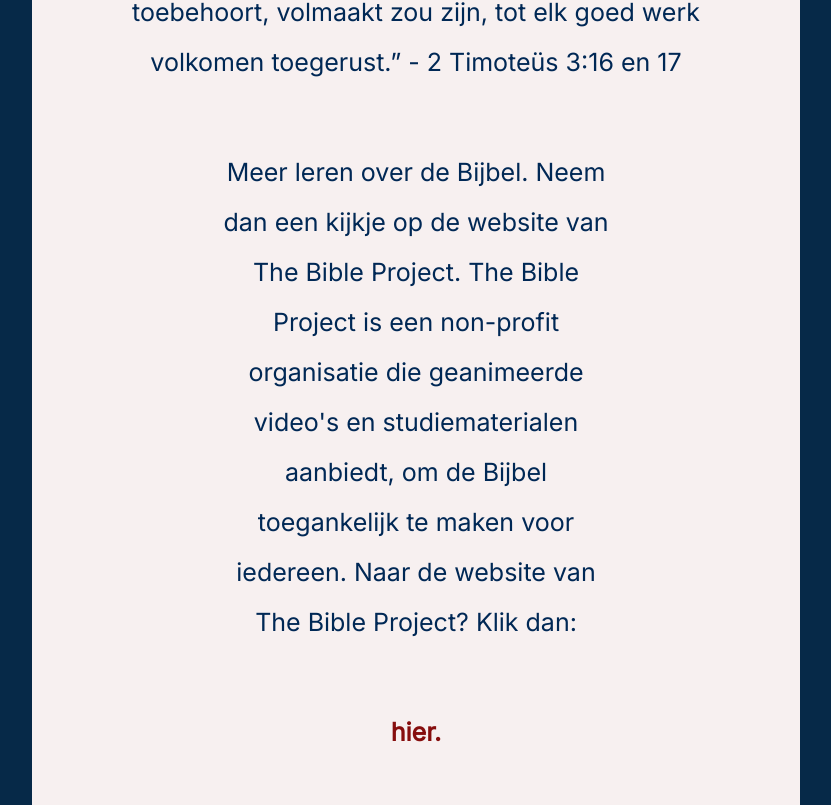
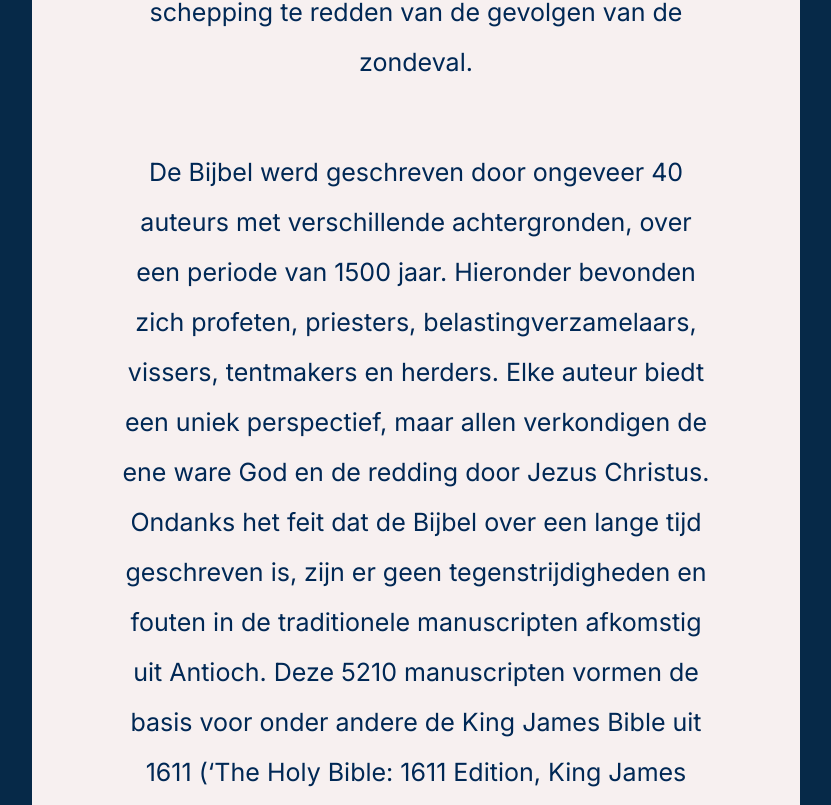
Before and after one commit to opesnoir/NOVI-frontend-2023-eindopdracht-mirre-jubileebibleapp, a React (Create React App) app: page /about-Bible in a window 1280 px wide. Shown: the part 1195-2000 px from the top of the page, without its empty margins (224-1055 px from the left). Built offline with nearby package versions, Linux system fonts and the light colour scheme.

Commit message:
over de Bijbel pagina aangepast, zowel qua inhoud als qua volgorde

```diff
--- a/src/pages/aboutBible/AboutBible.jsx
+++ b/src/pages/aboutBible/AboutBible.jsx
@@ -1,7 +1,8 @@
 import React from 'react';
 import Image from "../../components/Image/Image";
 import AboutInput from "../../components/AboutInput/AboutInput";
-import styles from "./AboutBible.module.css";
+/*import styles from "./AboutBible.module.css";*/
+import styles from "../../components/AboutInput/AboutInput.module.css";
 import schapen from "../../assets/about-sheeps-pexels-nazım-can-pirinç-11443337.jpg"
 
 const AboutBible = () => {
@@ -9,12 +10,11 @@
         <>
             <AboutInput
                 title="Over de Bijbel"
-                paragraphOne="De Bijbel is een verzameling van zesenzestig boeken. Het zijn geen losse boeken, maar afgeronde Bijbelgedeelten die ieder een stuk van een groter verhaal vertellen. Te weten het verhaal van de Elohim JHWH (de God van Abraham, Isaak en Jacob) en Zijn plan om de gevallen schepping te redden van de gevolgen van de zondeval."
-                paragraphTwo=" “Heel de Schrift is door God ingegeven en is nuttig om daarmee te onderwijzen, te weerleggen, te verbeteren en op te voeden in de rechtvaardigheid, opdat de mens die God toebehoort, volmaakt zou zijn, tot elk goed werk volkomen toegerust.” - 2 Timoteüs 3:16 en 17 "
-                children=""
+                paragraphOne=" “Heel de Schrift is door God ingegeven en is nuttig om daarmee te onderwijzen, te weerleggen, te verbeteren en op te voeden in de rechtvaardigheid, opdat de mens die God toebehoort, volmaakt zou zijn, tot elk goed werk volkomen toegerust.” - 2 Timoteüs 3:16 en 17 "
+                paragraphTwo="De Bijbel is een verzameling van zesenzestig boeken. Het zijn geen losse boeken, maar afgeronde Bijbelgedeelten die ieder een stuk van een groter verhaal vertellen. Te weten het verhaal van de Elohim JHWH (de God van Abraham, Isaak en Jacob) en Zijn plan om de gevallen schepping te redden van de gevolgen van de zondeval."
+                signature="Jubilee"
             >
-                <p className={styles.about__p}>Meer leren over de Bijbel. Neem dan een kijkje op de website van The Bible Project. The Bible Project is een non-profit organisatie die geanimeerde video's en studiematerialen aanbiedt, om de Bijbel toegankelijk te maken voor iedereen. Naar de website van The Bible Project? Klik dan: </p>
-                <p><a className={styles.about__a} target="_blank" href="https://bibleproject.com/Dutch/">hier.</a></p>
+                <p className={styles.about__p}>De Bijbel werd geschreven door ongeveer 40 auteurs met verschillende achtergronden, over een periode van 1500 jaar. Hieronder bevonden zich profeten, priesters, belastingverzamelaars, vissers, tentmakers en herders. Elke auteur biedt een uniek perspectief, maar allen verkondigen de ene ware God en de redding door Jezus Christus. Ondanks het feit dat de Bijbel over een lange tijd geschreven is, zijn er geen tegenstrijdigheden en fouten in de traditionele manuscripten afkomstig uit Antioch. Deze 5210 manuscripten vormen de basis voor onder andere de King James Bible uit 1611 (‘The Holy Bible: 1611 Edition, King James Version’).</p>
             </AboutInput>
             <Image
                 image={schapen}
--- a/src/pages/aboutBible/AboutBible.module.css
+++ b/src/pages/aboutBible/AboutBible.module.css
@@ -1,4 +1,4 @@
-.about__p, .about__a{
+.about__p{
     display: flex;
     flex-direction: row;
     justify-content: center;
@@ -10,7 +10,3 @@
     text-align: center;
     line-height: 50px;
 }
-
-.about__a{
-    color: #860E0E;
-}
```
